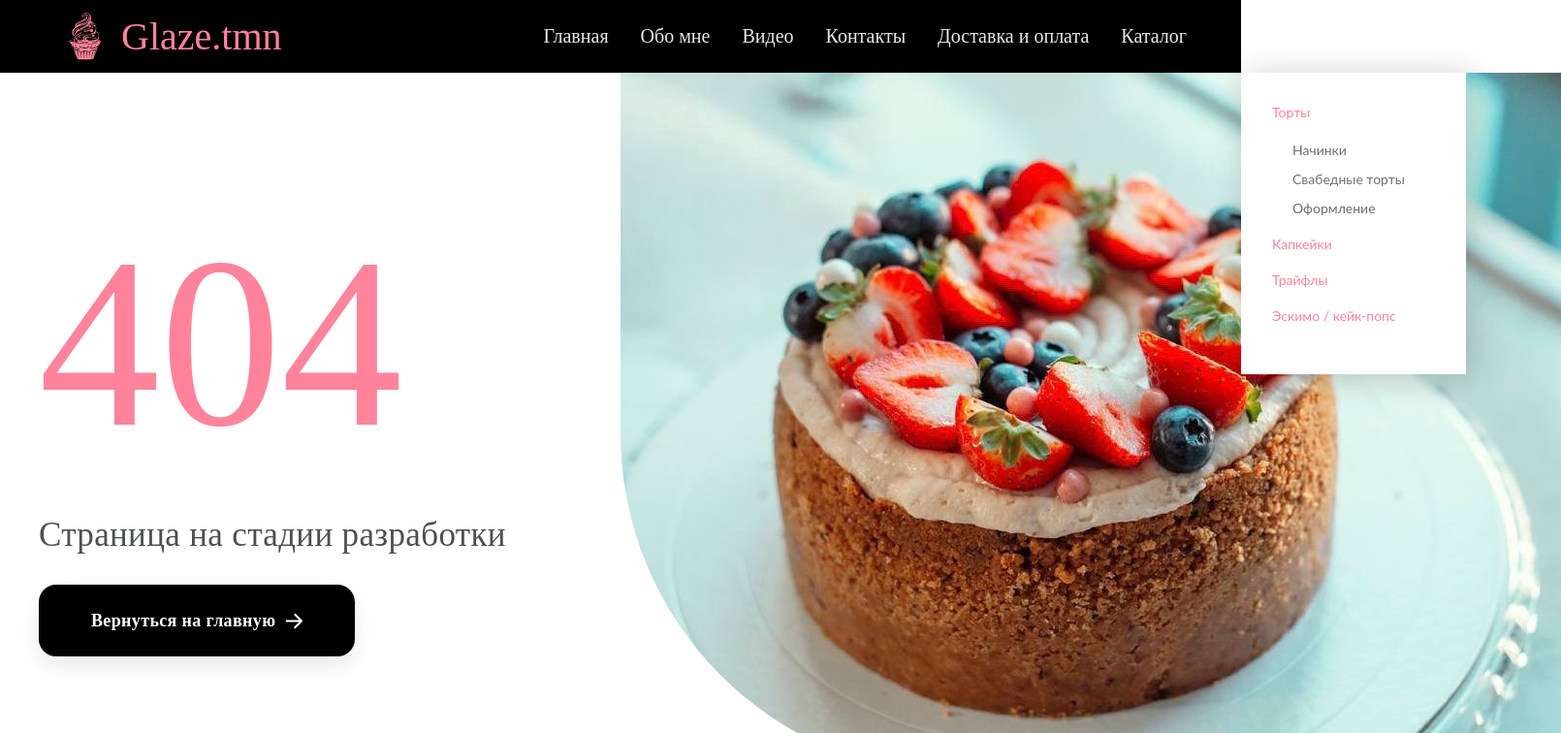
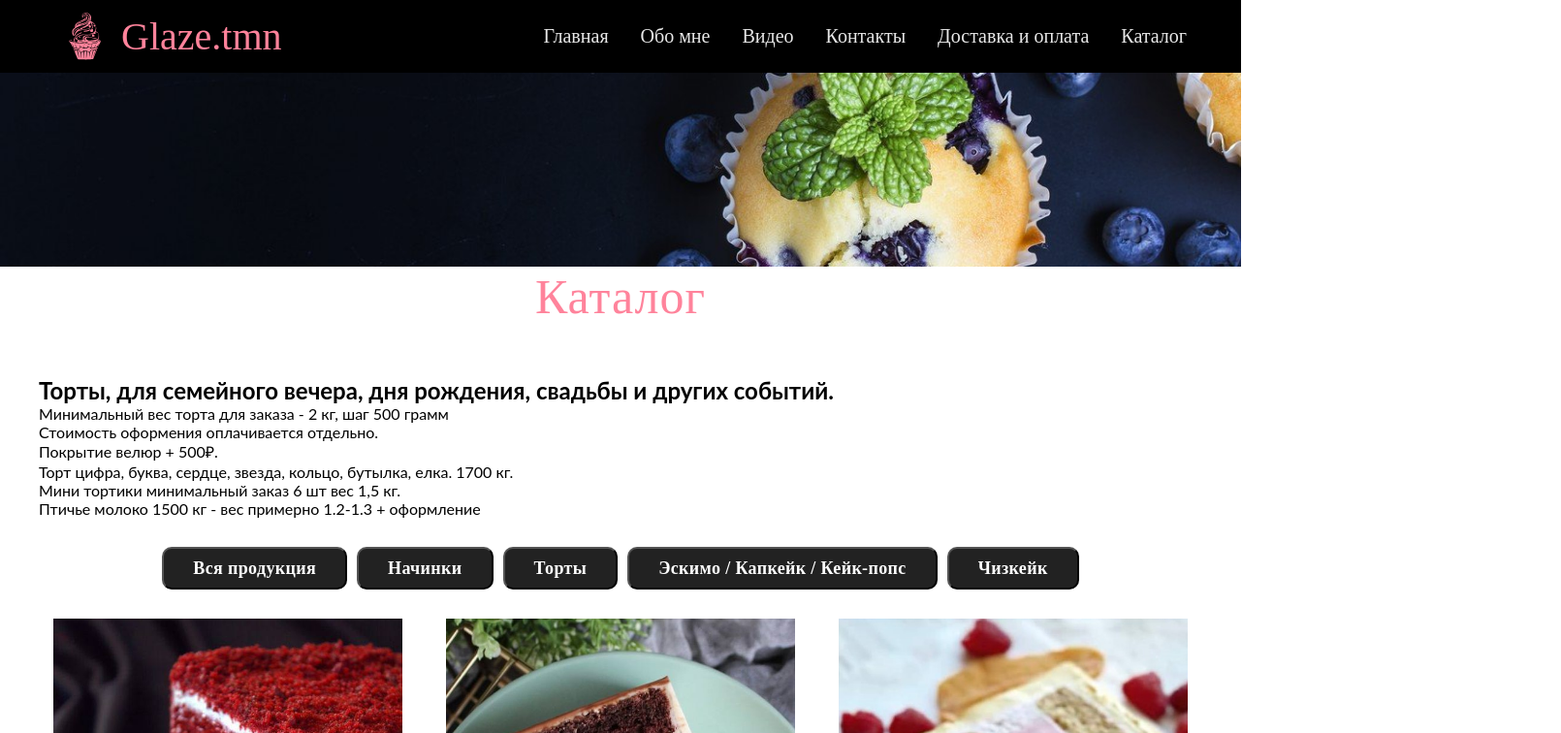
Before and after one commit to ZakirovaVera/DiplomProject_ZakirovaV, a Vue app: page /catalog/1 in a window 1280 px wide. Shown: the top 756 px of the page at 97% size, 1610 px wide, since content can reach past the window. Built offline with nearby package versions, Linux system fonts and the light colour scheme.

Commit message:
изменен CakeProduct, убран бургер-меню

```diff
--- a/src/assets/_vars.scss
+++ b/src/assets/_vars.scss
@@ -1,7 +1,7 @@
 $siteWidth: 1200px;
 $colorSelectSite: #ff839b;
 $colorBackground: #000000;
-$colorBurgerMenu: #FFFFFF;
+$colorFon: #FFFFFF;
 $colorWhite: #e8e8e8;
 $colorFont: #4D5053;
 $colorBurgerMenuText: #6F6E6E;
--- a/src/components/HeaderComponent.vue
+++ b/src/components/HeaderComponent.vue
@@ -8,21 +8,7 @@
         </div>
         <nav class="header__right ">
             <router-link :to="item.url" v-for="item in menulinks" :key="item.id">{{ item.title }}</router-link>
-            <label for="burger">Каталог
-            </label>
         </nav>
-        <input class="burger__checkbox" id="burger" type="checkbox">
-        <div class="burger-menu">
-            <div class="burger-menu_box">
-                <div class="burger-menu__item" v-for="item in burgerMenu" :key="item">
-                    <router-link class="burger-menu__title" :to="item.link">{{ item.name }}</router-link>
-                    <ul class="burger-menu__list" v-if="item.li">
-                        <li v-for="el in item.li" :key="el"><router-link class="burger-menu__link" :to="el.urlLi">{{
-                            el.nameLi }}</router-link></li>
-                    </ul>
-                </div>
-            </div>
-        </div>
     </header>
 </template>
 
@@ -32,7 +18,7 @@ import { mapState } from 'vuex';
 export default {
     name: "HeaderComponent",
     computed: {
-        ...mapState(['infoLogo', 'menulinks', 'burgerMenu'])
+        ...mapState(['infoLogo', 'menulinks'])
     }
 }
 </script>
@@ -103,74 +89,4 @@ export default {
         fill: $colorSelectSite;
     }
 }
-
-#burger {
-    position: absolute;
-    left: -999999px;
-    visibility: hidden;
-
-    &:checked~.burger-menu {
-        right: 0;
-    }
-}
-
-.burger-menu {
-    background: $colorBurgerMenu;
-    width: $widthBurgerMenu;
-    padding: 32px;
-    box-sizing: border-box;
-    box-shadow: 6px 4px 35px rgba(0, 0, 0, 0.21);
-    position: absolute;
-    top: 75px;
-    right: -$widthBurgerMenu;
-    transition: right 0.5s;
-    z-index: 1;
-
-    &__heading {
-        font-style: normal;
-        font-weight: 700;
-        font-size: 14px;
-        line-height: 17px;
-        color: $colorFont;
-    }
-
-    &__item {
-        display: flex;
-        flex-direction: column;
-        gap: 20px;
-        margin-bottom: 20px;
-    }
-
-    &__list {
-        list-style-type: none;
-        padding-left: 21px;
-        display: flex;
-        flex-direction: column;
-        gap: 11px;
-    }
-
-    &__title {
-        font-style: normal;
-        font-weight: 400;
-        font-size: 14px;
-        line-height: 17px;
-        color: $colorSelectSite;
-    }
-
-    &__title:hover {
-        font-weight: 700;
-    }
-
-    &__link {
-        font-style: normal;
-        font-weight: 400;
-        font-size: 14px;
-        line-height: 17px;
-        color: $colorBurgerMenuText;
-    }
-
-    &__link:hover {
-        color: $colorSelectSite;
-    }
-}
 </style>
--- a/src/components/ProductComponent.vue
+++ b/src/components/ProductComponent.vue
@@ -1,9 +1,6 @@
 <template>
     <div class="product">
         <img class="product__img product__img-big" :src="fil.img">
-        <!-- <div>
-            <img @click="selectCat(user)" v-for=" user in  users" :key="user" :src="user">
-        </div> -->
         <h2 class="product__title">{{ fil.name }}</h2>
         <p class="product__text product__text-price">{{ fil.price }} руб/кг</p>
         <p class="product__text">{{ fil.description }}</p>
@@ -21,6 +18,7 @@ export default {
 
 <style lang="scss" scoped>
 @import "@/assets/vars";
+
 
 .product {
     display: flex;
--- a/src/pages/CakeProductPage.vue
+++ b/src/pages/CakeProductPage.vue
@@ -1,10 +1,31 @@
 <template>
-    <BannerComponent/>
+    <BannerComponent />
     <section class="product-content center">
+        <div>
+            <h1 class="product-content__title" v-if="!currentTag || isListFillings">Каталог</h1>
+            <h1 class="product-content__title" v-else>{{ currentTag }}</h1>
+            <h1>Торты, для семейного вечера, дня рождения, свадьбы и других событий.</h1>
+            <p>Минимальный вес торта для заказа - 2 кг, шаг 500 грамм</p>
+            <p>Стоимость оформения оплачивается отдельно.</p>
+            <p>Покрытие велюр + 500₽.</p>
+            <p>Торт цифра, буква, сердце, звезда, кольцо, бутылка, елка. 1700 кг.</p>
+            <p>Мини тортики минимальный заказ 6 шт вес 1,5 кг.</p>
+            <p>Птичье молоко 1500 кг - вес примерно 1.2-1.3 + оформление</p>
+
+        </div>
+        <div class="product__sidebar">
+            <div class="product__sidebar__btn-wrap">
+                <button class="product__sidebar__btn" @click="getListFillings">Вся
+                    продукция</button>
+                <button class="product__sidebar__btn" @click="clickTag(tag)" v-for="tag in getTags" :key="tag.id">{{ tag
+                }}</button>
+
+            </div>
+        </div>
         <div class="product-content-wrap">
-            <h1 class="product-content__title">Начинки Тортов</h1>
-            <div class="product-box">
-                <ProductComponent v-for="filling in paginatedProducts" :key="filling.id" :fil="filling" />
+
+            <div class="product__products">
+                <ProductComponent v-for="filling in currentContents" :key="filling.id" :fil="filling" />
             </div>
         </div>
 
@@ -19,21 +40,27 @@
 <script>
 import BannerComponent from '@/components/BannerComponent.vue';
 import ProductComponent from '@/components/ProductComponent.vue';
-import { mapState } from 'vuex';
+import { mapState, mapGetters } from 'vuex';
 
 export default {
     name: "CakeProductPage",
     data() {
         return {
             itemsPerPage: 6,
+            currentContents: [],
+            currentTag: null,
+            isListFillings: false,
         }
     },
     components: {
-    ProductComponent,
-    BannerComponent
-},
+        ProductComponent,
+        BannerComponent
+    },
     computed: {
         ...mapState(['listFillings']),
+        ...mapGetters(['getTags']),
+        // ...mapActions(['filterArticles']),
+
         totalPages() {
             return Math.ceil(this.listFillings.length / this.itemsPerPage);
         },
@@ -42,7 +69,10 @@ export default {
             const startIndex = (pageNumber - 1) * this.itemsPerPage;
             const endIndex = startIndex + this.itemsPerPage;
             return this.listFillings.slice(startIndex, endIndex);
-        },
+        }
+    },
+    created() {
+        this.currentContents = this.listFillings;
     },
     methods: {
         getCurrentPageNumber() {
@@ -50,8 +80,18 @@ export default {
             return isNaN(pageNumberParam) || pageNumberParam < 1 ? 1 : pageNumberParam;
         },
         getPageLink(pageNumber) {
-            return `/cake/${pageNumber}`;
+            return `/catalog/${pageNumber}`;
         },
+
+        clickTag(tag) {
+            this.currentTag = tag;
+            this.currentContents = Object.values(this.listFillings).filter((el) => el.tag === tag);
+            this.isListFillings = false;
+        },
+        getListFillings() {
+            this.currentContents = this.listFillings;
+            this.isListFillings = true;
+        }
     },
 }
 </script>
@@ -82,7 +122,6 @@ export default {
 }
 
 .product-content {
-    padding-top: 60px;
     padding-bottom: 96px;
 
     &-wrap {
@@ -102,7 +141,48 @@ export default {
     }
 }
 
-.product-box {
+.product__sidebar {
+    display: flex;
+    flex-direction: column;
+    align-items: center;
+    gap: 24px;
+
+    &__btn-wrap {
+        display: flex;
+        align-items: center;
+        gap: 10px;
+        flex-wrap: wrap;
+        padding: 30px 0 30px;
+    }
+
+    &__btn {
+        background-color: #222222;
+        color: #ffffff;
+        text-align: center;
+        font-family: Jost;
+        font-size: 18px;
+        font-style: normal;
+        font-weight: 600;
+        line-height: 125%;
+        letter-spacing: 0.36px;
+        border-radius: 10px;
+        padding: 9px 30px;
+        transition: background-color 0.3s ease-in-out;
+
+        // &:hover {
+        //     border-radius: 10px;
+        //     background-color: $siteColorHeading;
+        //     color: #FFF;
+        // }
+        &:hover {
+            background-color: $colorSelectSite;
+            color: $colorFon;
+        }
+    }
+
+}
+
+.product__products {
     display: grid;
     grid-template-columns: repeat(3, 360px);
     gap: 30px;
--- a/src/pages/HomePage.vue
+++ b/src/pages/HomePage.vue
@@ -72,6 +72,8 @@ export default {
 <style lang="scss" scoped>
 @import "@/assets/vars";
 
+
+
 .promo {
     display: flex;
     background: $colorPromo;
@@ -129,7 +131,7 @@ export default {
         justify-content: center;
         align-items: center;
         gap: 10px;
-        color: $colorBurgerMenu;
+        color: $colorFon;
         text-align: center;
         font-family: Jost;
         font-size: 18px;
--- a/src/pages/NotFountPage.vue
+++ b/src/pages/NotFountPage.vue
@@ -73,7 +73,7 @@ export default {
         justify-content: center;
         align-items: center;
         gap: 10px;
-        color: $colorBurgerMenu;
+        color: $colorFon;
         text-align: center;
         font-family: Jost;
         font-size: 18px;
--- a/src/router/index.js
+++ b/src/router/index.js
@@ -22,7 +22,7 @@ const routes = [
     component: ContactPage
   },
   {
-    path: '/cake/:pageNumber?',
+    path: '/catalog/:pageNumber?',
     name: 'Cake',
     component: CakeProductPage
   },
--- a/src/store/index.js
+++ b/src/store/index.js
@@ -10,7 +10,7 @@ export default createStore({
       confectionersEmail: "mail@mail.com",
       linkInstagram: 'https://www.instagram.com/p/CvrXmMrrCPj/?igshid=MzRlODBiNWFlZA==',
       linkVk: 'https://vk.com/public211288485',
-      diplom: [require('@/assets/img/diplom3.jpg'),require('@/assets/img/diplom1.jpg'),require('@/assets/img/diplom2.jpg')]
+      diplom: [require('@/assets/img/diplom3.jpg'), require('@/assets/img/diplom1.jpg'), require('@/assets/img/diplom2.jpg')]
     },
     menulinks: [
       {
@@ -38,47 +38,17 @@ export default createStore({
         title: 'Доставка и оплата',
         url: '/delivery'
       },
-    ],
-    burgerMenu: [
       {
-        id: 1,
-        name: 'Торты',
-        link: '/cake',
-        li: [
-          {
-            nameLi: 'Начинки',
-            urlLi: '/cake',
-          },
-          {
-            nameLi: 'Свабедные торты',
-            urlLi: '/cake',
-          },
-          {
-            nameLi: 'Оформление',
-            urlLi: '/cake',
-          },
-        ]
-      },
-      {
-        id: 2,
-        name: 'Капкейки',
-        link: '/cupcake',
-      },
-      {
-        id: 3,
-        name: 'Трайфлы',
-        link: '/trifles',
-      },
-      {
-        id: 3,
-        name: 'Эскимо / кейк-попс',
-        link: '/popsicle',
-      },
+        id: 6,
+        title: 'Каталог',
+        url: '/catalog'
+      }
     ],
     promoPhoto: require('@/assets/img/promo_photo.jpg'),
     listFillings: [
       {
         name: "Красный бархат",
+        tag: 'Начинки',
         img: require('@/assets/img/red_velvet2.jpg'),
         description: 'Lorem ipsum dolor sit amet consectetur adipisicing elit. Dicta repellat ipsa dolores nesciunt magni. Veritatis libero minus ex ducimus hic.',
         price: 1000,
@@ -86,6 +56,7 @@ export default createStore({
       },
       {
         name: "Сникерс",
+        tag: 'Начинки',
         img: require('@/assets/img/snickers.jpg'),
         description: 'Lorem ipsum dolor sit amet consectetur adipisicing elit. Dicta repellat ipsa dolores nesciunt magni. Veritatis libero minus ex ducimus hic.',
         price: 1000,
@@ -93,6 +64,7 @@ export default createStore({
       },
       {
         name: "Малина-манго",
+        tag: 'Начинки',
         img: require('@/assets/img/description-raspberries_mango.jpg'),
         description: 'Lorem ipsum dolor sit amet consectetur adipisicing elit. Dicta repellat ipsa dolores nesciunt magni. Veritatis libero minus ex ducimus hic.',
         price: 1000,
@@ -100,6 +72,7 @@ export default createStore({
       },
       {
         name: "Шоколад манго-маракуйя",
+        tag: 'Начинки',
         img: require('@/assets/img/chocolate_mango_passion_fruit.jpg'),
         description: 'Lorem ipsum dolor sit amet consectetur adipisicing elit. Dicta repellat ipsa dolores nesciunt magni. Veritatis libero minus ex ducimus hic.',
         price: 1000,
@@ -107,6 +80,7 @@ export default createStore({
       },
       {
         name: "Три шоколада",
+        tag: 'Начинки',
         img: require('@/assets/img/three_chocolate.jpg'),
         description: 'Lorem ipsum dolor sit amet consectetur adipisicing elit. Dicta repellat ipsa dolores nesciunt magni. Veritatis libero minus ex ducimus hic.',
         price: 1000,
@@ -114,6 +88,7 @@ export default createStore({
       },
       {
         name: "Молочная девочка",
+        tag: 'Начинки',
         img: require('@/assets/img/milky_girl.jpg'),
         description: 'Lorem ipsum dolor sit amet consectetur adipisicing elit. Dicta repellat ipsa dolores nesciunt magni. Veritatis libero minus ex ducimus hic.',
         price: 1000,
@@ -121,6 +96,7 @@ export default createStore({
       },
       {
         name: "Фисташка-малина",
+        tag: 'Начинки',
         img: require('@/assets/img/pistachio_raspberry.jpg'),
         description: 'Lorem ipsum dolor sit amet consectetur adipisicing elit. Dicta repellat ipsa dolores nesciunt magni. Veritatis libero minus ex ducimus hic.',
         price: 1000,
@@ -128,6 +104,7 @@ export default createStore({
       },
       {
         name: "Феррейро",
+        tag: 'Начинки',
         img: require('@/assets/img/ferreiro.jpg'),
         description: 'Lorem ipsum dolor sit amet consectetur adipisicing elit. Dicta repellat ipsa dolores nesciunt magni. Veritatis libero minus ex ducimus hic.',
         price: 1000,
@@ -135,6 +112,7 @@ export default createStore({
       },
       {
         name: "Шоколадно-ягодный",
+        tag: 'Начинки',
         img: require('@/assets/img/chocolate_berry.jpg'),
         description: 'Lorem ipsum dolor sit amet consectetur adipisicing elit. Dicta repellat ipsa dolores nesciunt magni. Veritatis libero minus ex ducimus hic.',
         price: 1000,
@@ -142,6 +120,47 @@ export default createStore({
       },
       {
         name: "Ягодный клубника-малина",
+        tag: 'Начинки',
+        img: require('@/assets/img/berry_strawberry-raspberry.jpg'),
+        description: 'Lorem ipsum dolor sit amet consectetur adipisicing elit. Dicta repellat ipsa dolores nesciunt magni. Veritatis libero minus ex ducimus hic.',
+        price: 1000,
+        popularity: 9,
+      },
+      {
+        name: "",
+        tag: 'Торты',
+        img: require('@/assets/img/berry_strawberry-raspberry.jpg'),
+        description: 'Lorem ipsum dolor sit amet consectetur adipisicing elit. Dicta repellat ipsa dolores nesciunt magni. Veritatis libero minus ex ducimus hic.',
+        price: 1000,
+        popularity: 9,
+      },
+      {
+        name: "",
+        tag: 'Торты',
+        img: require('@/assets/img/berry_strawberry-raspberry.jpg'),
+        description: 'Lorem ipsum dolor sit amet consectetur adipisicing elit. Dicta repellat ipsa dolores nesciunt magni. Veritatis libero minus ex ducimus hic.',
+        price: 1000,
+        popularity: 9,
+      },
+      {
+        name: "",
+        tag: 'Торты',
+        img: require('@/assets/img/berry_strawberry-raspberry.jpg'),
+        description: 'Lorem ipsum dolor sit amet consectetur adipisicing elit. Dicta repellat ipsa dolores nesciunt magni. Veritatis libero minus ex ducimus hic.',
+        price: 1000,
+        popularity: 9,
+      },
+      {
+        name: "",
+        tag: 'Эскимо / Капкейк / Кейк-попс',
+        img: require('@/assets/img/berry_strawberry-raspberry.jpg'),
+        description: 'Lorem ipsum dolor sit amet consectetur adipisicing elit. Dicta repellat ipsa dolores nesciunt magni. Veritatis libero minus ex ducimus hic.',
+        price: 1000,
+        popularity: 9,
+      },
+      {
+        name: "",
+        tag: 'Чизкейк',
         img: require('@/assets/img/berry_strawberry-raspberry.jpg'),
         description: 'Lorem ipsum dolor sit amet consectetur adipisicing elit. Dicta repellat ipsa dolores nesciunt magni. Veritatis libero minus ex ducimus hic.',
         price: 1000,
@@ -156,11 +175,17 @@ export default createStore({
         .sort((x, y) => y.popularity - x.popularity)
         .slice(0, 3);
     },
-
+    getTags(state) {
+      return state.listFillings
+        .map(function (item) {
+          return item.tag;
+        }).filter((value, index, array) => array.indexOf(value) === index);
+    }
   },
   mutations: {
   },
   actions: {
+
   },
   modules: {
   }
```
Also changed, not shown: src/App.vue (+0 -9 lines).
